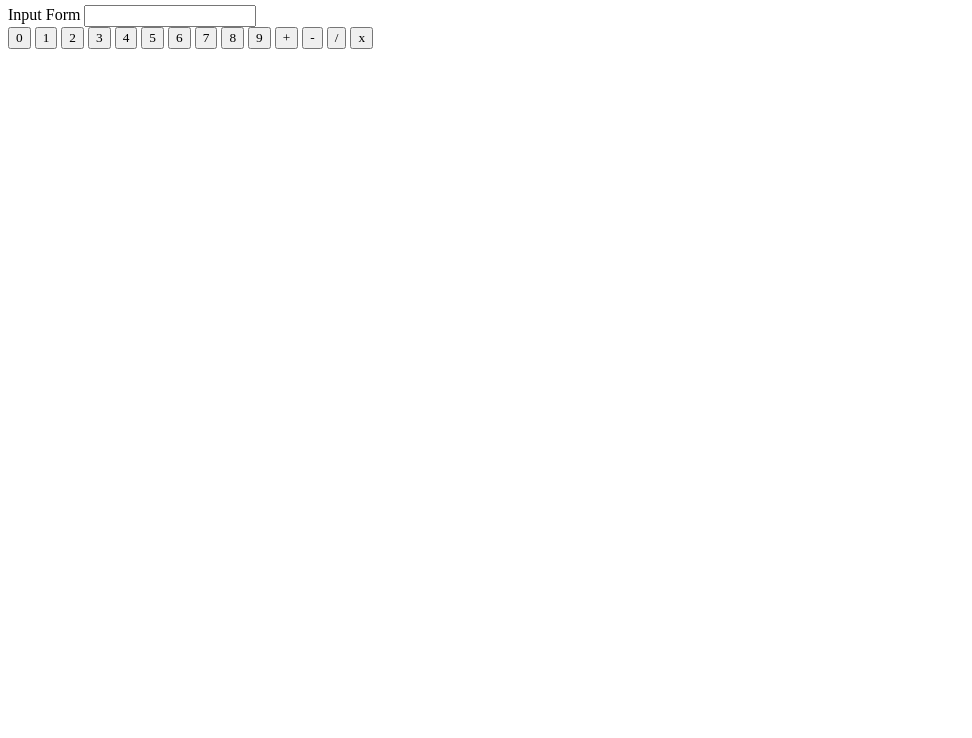
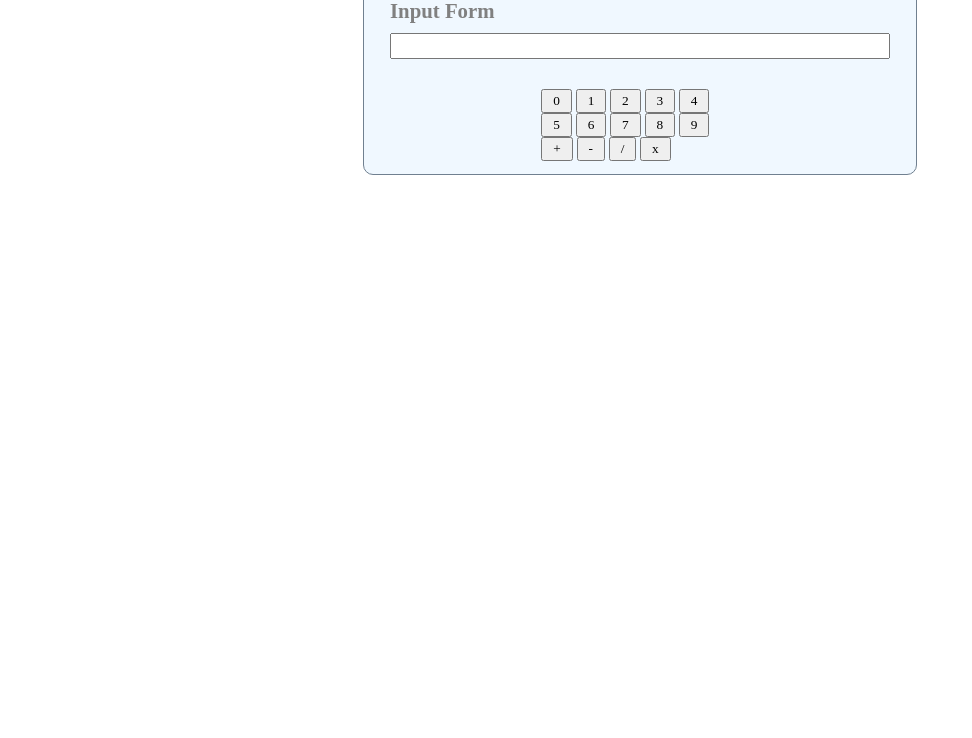
Before and after one commit to its-kunal/calc, a plain HTML site: page index.html in a window 1280 px wide. Shown: the part 62-800 px from the top of the page, without its empty margins (0-972 px from the left). Drawn offline with Linux system fonts and the light colour scheme.

Commit message:
some styled

```diff
--- a/style.css
+++ b/style.css
@@ -1,3 +1,74 @@
-*{
+* {
     font-family: 'poppins';
+    margin: 0;
+    padding: 0;
 }
+
+nav {
+    width: 100vw;
+    background-color: whitesmoke;
+    height: max-content;
+    padding: 0.4% 0;
+    display: flex;
+    align-items: center;
+}
+
+.nav-brand {
+    margin-left: 1%;
+}
+
+.nav-brand>h1>span {
+    color: slategray;
+}
+
+.nav-brand>h1 {
+    color: darkred;
+    font-weight: bold;
+}
+
+.container {
+    border-radius: 10px;
+    border: 1px solid slategrey;
+    padding: 1vw 2vw;
+    width: 500px;
+    margin: 0 auto;
+    display: flex;
+    align-items: center;
+    flex-direction: column;
+    row-gap: 30px;
+    background-color: aliceblue;
+    margin-top: 10px;
+}
+
+.input-grp {
+    align-self: stretch;
+    display: inline-flex;
+    flex-direction: column;
+    align-items: flex-start;
+    row-gap: 10px;
+}
+
+.input-grp>label {
+    font-size: 1.3rem;
+    font-weight: 600;
+    color: grey;
+
+}
+
+.input-grp>input {
+    align-self: stretch;
+    padding: 3px 10px;
+}
+
+button {
+    padding: 1% 5%;
+}
+
+.gird{
+    display: grid;
+    grid-template-columns: repeat(3,1fr);
+}
+
+.grid-btn{
+    grid-column: 1  ;
+}
```
